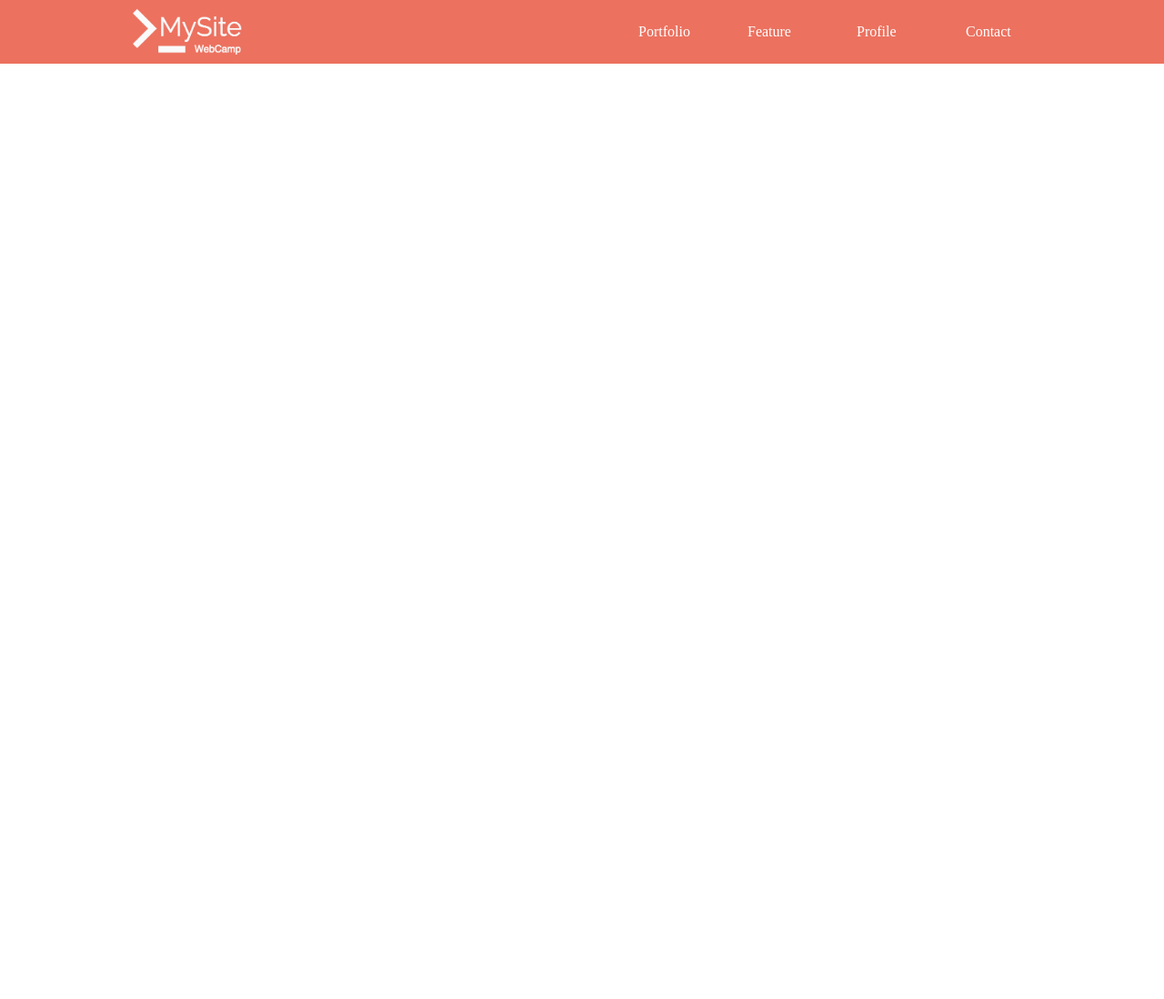
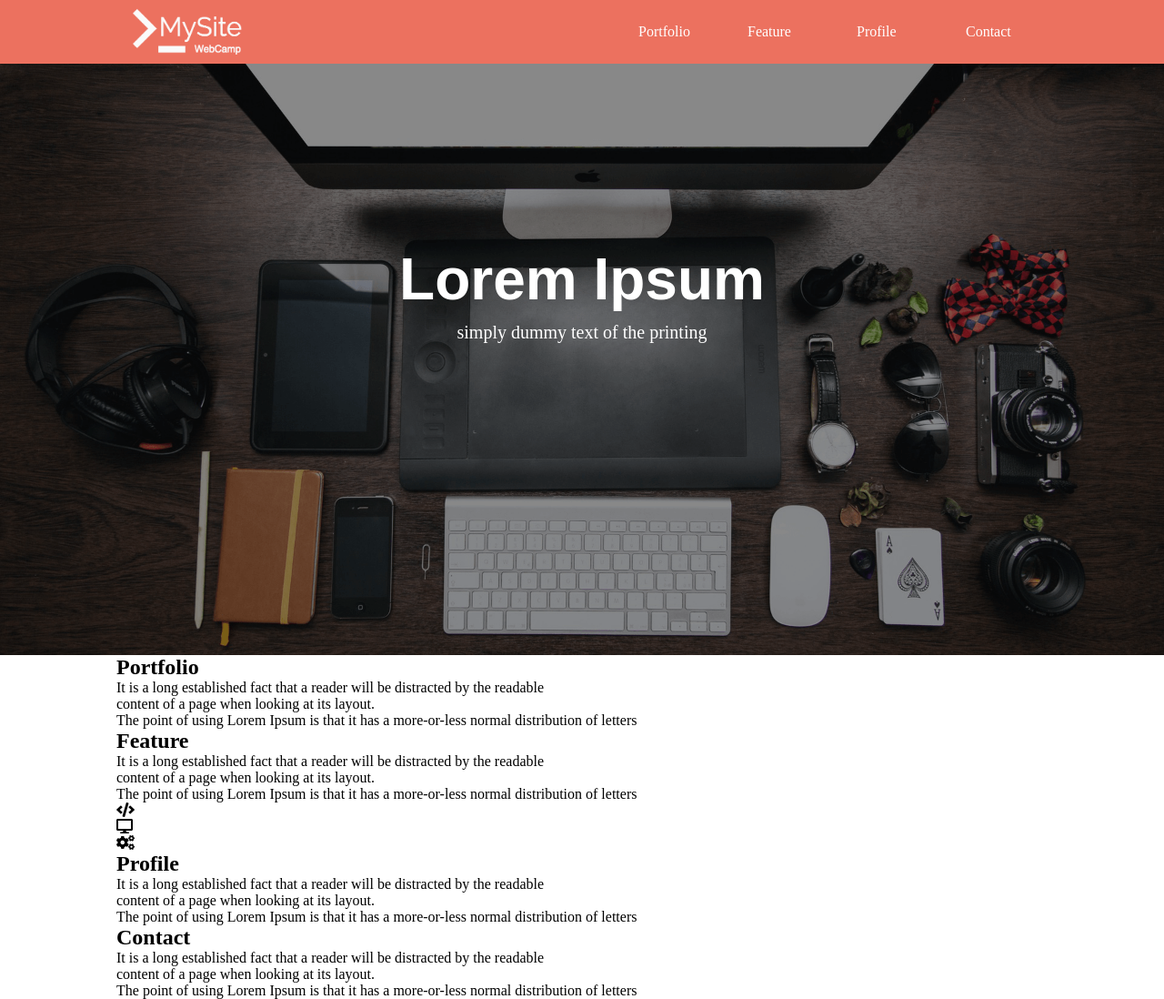
Before and after one commit to Miyu-N/mysite, a plain HTML site: page index.html in a window 1280 px wide. Shown: the whole page at 91% size. Before the commit the page ends 800 px from the top, so only its background shows below. Drawn offline with Linux system fonts and the light colour scheme.

Commit message:
main-visual作成

```diff
--- a/index.html
+++ b/index.html
@@ -38,6 +38,65 @@
       </nav>
     </div>
   </header>
+  <section id="mv">
+    <div class="container">
+      <h1 class="mv-title">Lorem Ipsum</h1>
+      <p class="mv-text">simply dummy text of the printing</p>
+    </div>
+  </section>
+  <section id="portfolio">
+    <div class="container">
+      <h2 class="heading">Portfolio</h2>
+      <p class="heading-text">
+        It is a long established fact that a reader will be distracted by the readable<br>
+        content of a page when looking at its layout.<br>
+        The point of using Lorem Ipsum is that it has a more-or-less normal distribution of letters
+      </p>
+      <div class="production-group">
+        <div class="production bg 1 sp-none"></div>
+        <div class="production bg-2"></div>
+        <div class="production bg 3 sp-none"></div>
+        <div class="production bg-4"></div>
+        <div class="production bg 5 sp-none"></div>
+        <div class="production bg-6"></div>
+      </div>
+    </div>
+  </section>
+  <section id="Feature">
+    <div class="container">
+      <h2 class="heading">Feature</h2>
+      <p class="heading-text">
+        It is a long established fact that a reader will be distracted by the readable<br>
+        content of a page when looking at its layout.<br>
+        The point of using Lorem Ipsum is that it has a more-or-less normal distribution of letters
+      </p>
+      <div class="strength-group">
+        <div class="strength"><i class="fa fa-code"></i></div>
+        <div class="strength"><i class="fa fa-desktop"></i></div>
+        <div class="strength"><i class="fa fa-cogs"></i></div>
+      </div>
+    </div>
+  </section>
+  <section id="Profile">
+    <div class="container">
+      <h2 class="heading">Profile</h2>
+      <p class="heading-text">
+        It is a long established fact that a reader will be distracted by the readable<br>
+        content of a page when looking at its layout.<br>
+        The point of using Lorem Ipsum is that it has a more-or-less normal distribution of letters
+      </p>
+    </div>
+  </section>
+  <section id="Contact">
+    <div class="container">
+      <h2 class="heading">Contact</h2>
+      <p class="heading-text">
+        It is a long established fact that a reader will be distracted by the readable<br>
+        content of a page when looking at its layout.<br>
+        The point of using Lorem Ipsum is that it has a more-or-less normal distribution of letters
+      </p>
+    </div>
+  </section>
 
 </body>
 </html>
--- a/style.css
+++ b/style.css
@@ -46,3 +46,29 @@ a {
   list-style: none;
   font-size: 16px;
 }
+
+#mv {
+  width: 100%;
+  height: 650px;
+  text-align: center;
+  color: #fff;
+  background-image: url(img/mv.png);
+  background-size: cover;
+  background-position: center;
+}
+
+.container {
+  width: 1024px;
+  margin: 0 auto;
+}
+
+.mv-title{
+  font-size: 64px;
+  padding-top: 200px;
+  font-family: 'Raleway', sans-serif;
+}
+
+.mv-text {
+  font-size: 20px;
+  padding-top: 10px;
+}
```
